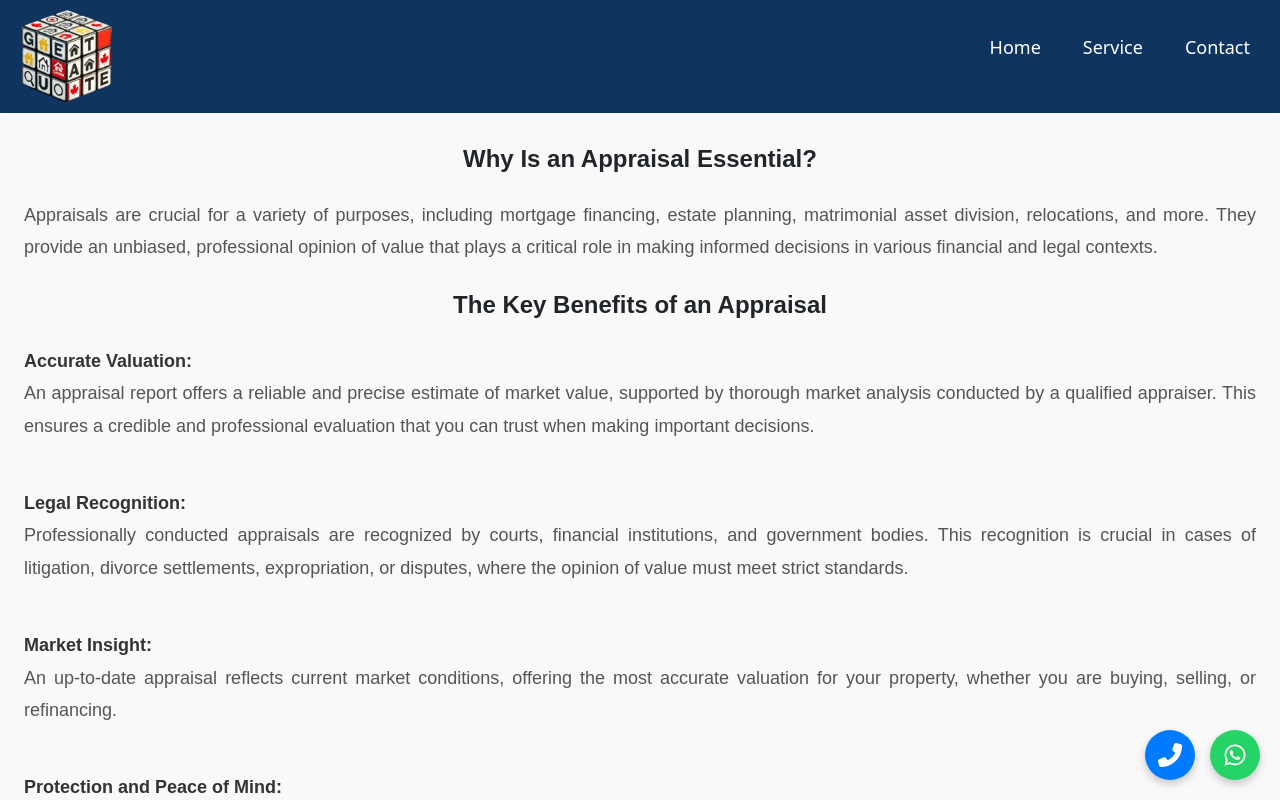
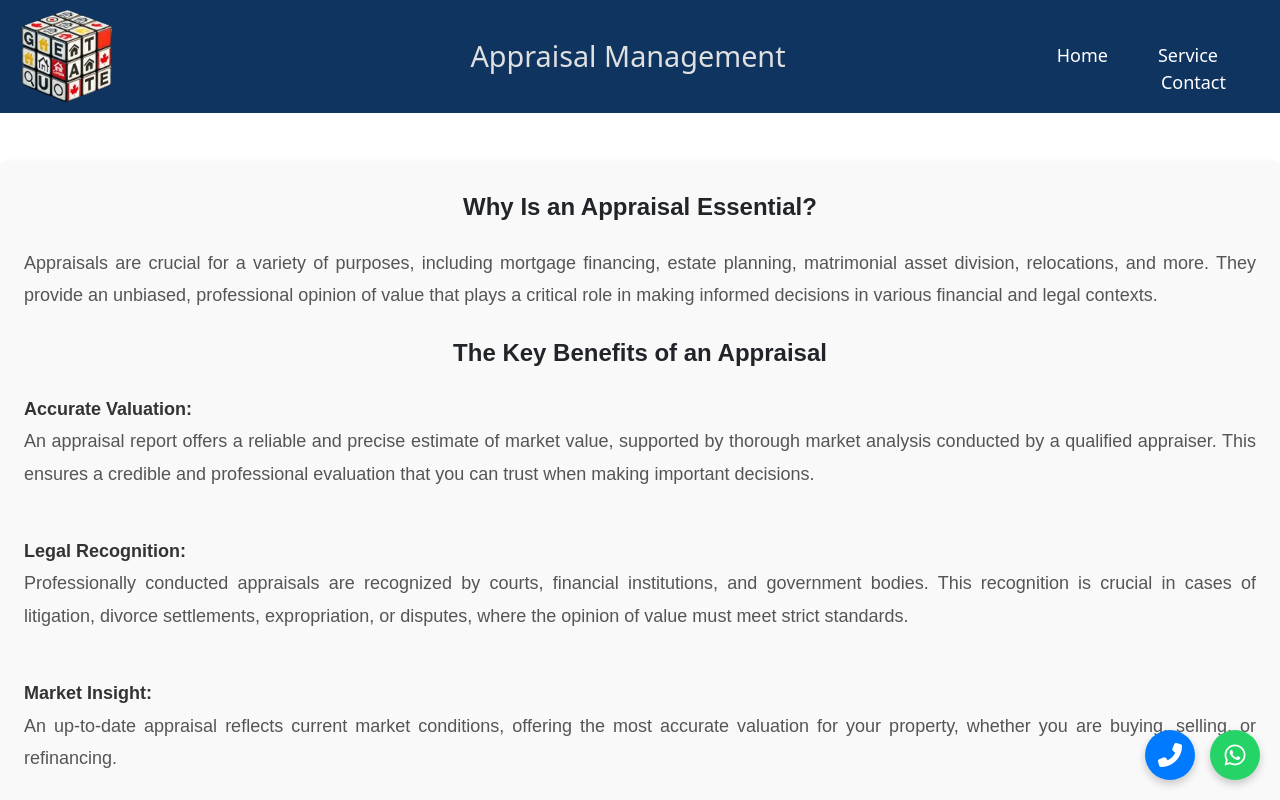
Before and after one commit to Droko1982/freelanzer-quote-appraiser, an Angular app: page / in a window 1280 px wide. Shown: the top 800 px of the page. Built offline with nearby package versions, Linux system fonts and the light colour scheme.

Commit message:
bug: changes on header component to re-organize the navigation bar

```diff
--- a/src/app/components/header/header.component.css
+++ b/src/app/components/header/header.component.css
@@ -52,10 +52,12 @@ h1 {
     position: fixed;
     right: -280px;
     transition: 0.4s ease-in-out;
-    top: 64px;
+    top: 0;
     background:#0f3460;
     width: 280px;
     height: 100%;
+    z-index: 10;
+    padding-top: 0;
   }
 
   .desktop_menu ul li {
@@ -76,5 +78,7 @@ h1 {
   .mobile_menu {
     right: 0;
     transition: 0.4s ease-in-out;
+    padding: 0;
+    margin: 0;
   }
 }
--- a/src/app/components/header/header.component.html
+++ b/src/app/components/header/header.component.html
@@ -1,20 +1,34 @@
-<header>
+<header class="mb-5">
     <div class="container">
-        <div class="row">
-            <div class="col-md-3 col-sm-3 col-3">
+        <div class="row d-flex align-items-center w-100 justify-content-center">
+            <div class="col-md-3 col-sm-3 col-3 d-flex align-items-center">
                 <div class="logo">
-                    <a href="" routerLink="/"><img src="../../../assets/logo.png" class="logo" alt=""></a>
+                    <a href="" routerLink="/">
+                        <img src="../../../assets/logo.png" class="logo" alt="">
+                    </a>
                 </div>
             </div>
-            <div class="col-md-9 col-sm-9 col-9 text-end">
+            <div class="col-md-6 col-12 text-center">
+                <h1 class="mb-0">Appraisal Management</h1>
+            </div>
+            <div class="col-md-3 col-sm-3 col-3 text-end d-flex align-items-center justify-content-end">
                 <div class="menu-icon" (click)="openMenu()">
                     <i class="{{menu_icon}}"></i>
                 </div>
                 <div class="desktop_menu" [class.mobile_menu]="menuValue">
-                    <ul>
-                        <li (click)="closeMenu()"><a href="" routerLink="/" class="nav-link px-2">Home</a></li>
-                        <li (click)="closeMenu()"><a href="" routerLink="/services" class="nav-link px-2">Service</a></li>
-                        <li (click)="closeMenu()"><a href="" routerLink="/contact" class="nav-link px-2">Contact</a></li>
+                    <div class="menu-icon" (click)="openMenu()">
+                        <i class="{{menu_icon}}"></i>
+                    </div>
+                    <ul class="list-inline mb-0">
+                        <li class="list-inline-item" (click)="closeMenu()">
+                            <a href="" routerLink="/" class="nav-link px-2">Home</a>
+                        </li>
+                        <li class="list-inline-item" (click)="closeMenu()">
+                            <a href="" routerLink="/services" class="nav-link px-2">Service</a>
+                        </li>
+                        <li class="list-inline-item" (click)="closeMenu()">
+                            <a href="" routerLink="/contact" class="nav-link px-2">Contact</a>
+                        </li>
                     </ul>
                 </div>
             </div>
```
